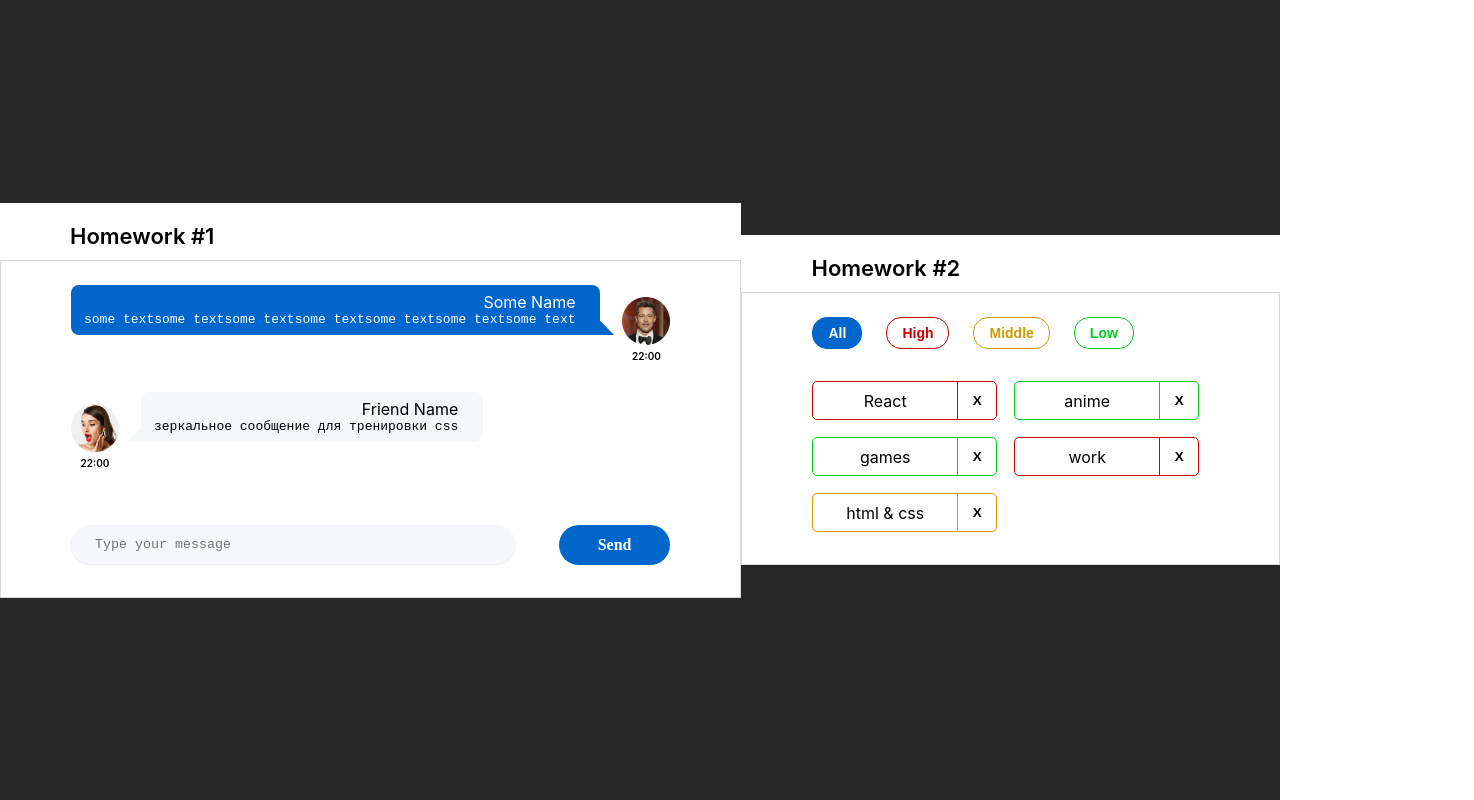
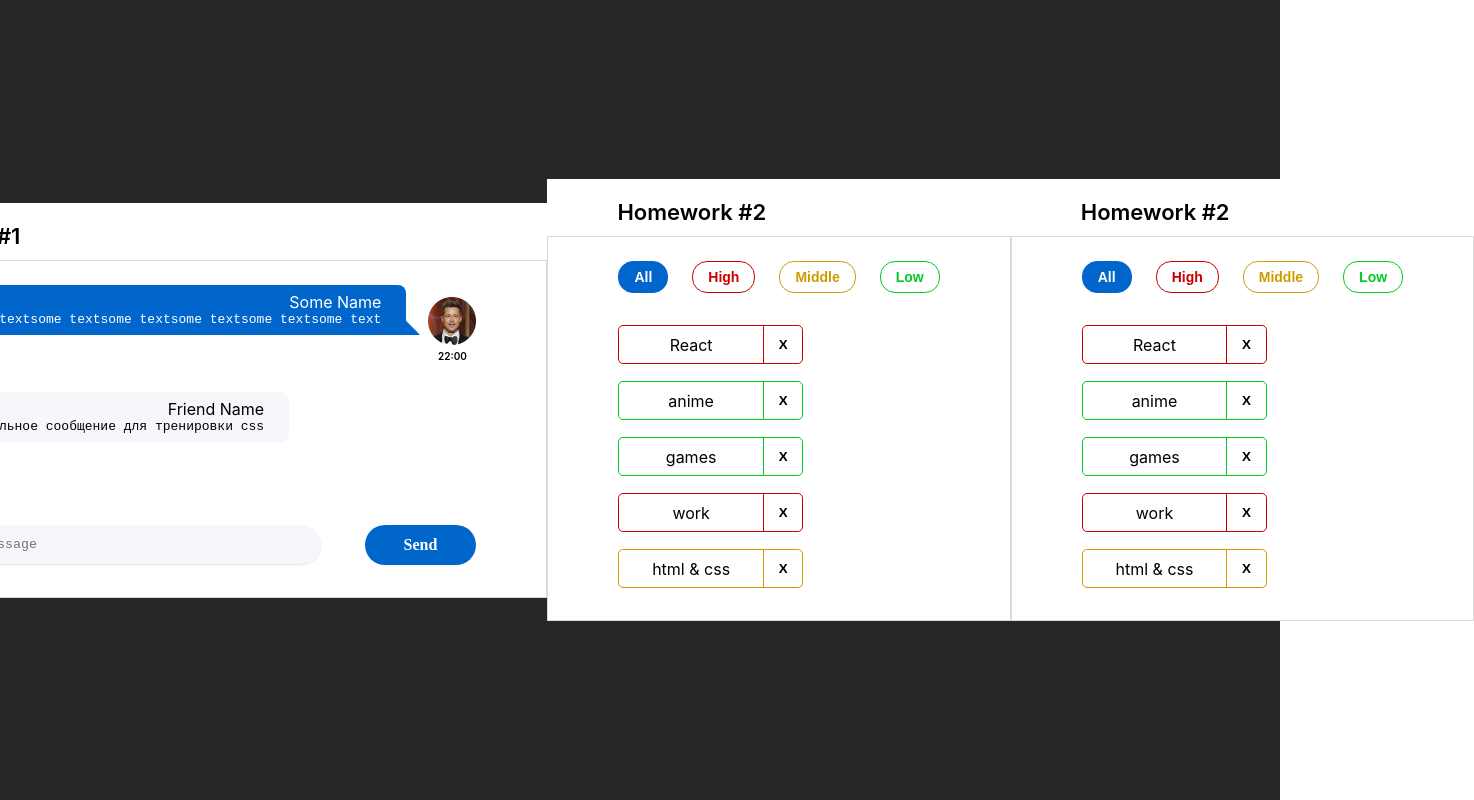
Before and after one commit to rukavyshnykov/incubator_second-homework, a React (Create React App) app: page / in a window 1280 px wide. Shown: the whole page, 1474 px wide, since content can reach past the window. Built offline with nearby package versions, Linux system fonts and the light colour scheme.

Commit message:
uncommented

```diff
--- a/src/s1-main/App.tsx
+++ b/src/s1-main/App.tsx
@@ -2,6 +2,7 @@ import React from 'react'
 import s from './App.module.css'
 import HW1 from '../s2-homeworks/hw01/HW1'
 import HW2 from '../s2-homeworks/hw02/HW2'
+import HW3 from '../s2-homeworks/hw02/HW2'
 
 function App() {
     return (
@@ -9,7 +10,7 @@ function App() {
             <HW1/>
             {/*раскомментировать по ходу выполнения*/}
             <HW2/>
-            {/*<HW3/>*/}
+            <HW3/>
             {/*<HW4/>*/}
 
             {/*при выполнении дз 5 и более - закомментировать здесь дз 1-4, так как они есть внутри дз 5*/}
--- a/src/s2-homeworks/hw03/HW3.tsx
+++ b/src/s2-homeworks/hw03/HW3.tsx
@@ -30,6 +30,7 @@ export const pureAddUserCallback = (name: any, setUsers: any, users: any) => { /
 }
 
 const HW3 = () => {
+    console.log(v1())
     const [users, setUsers] = useState<any>([]) // need to fix any
 
     const addUserCallback = (name: any) => { // need to fix any
```
Also changed, not shown: 1 other file (tests, documents, lock files or other folders).
